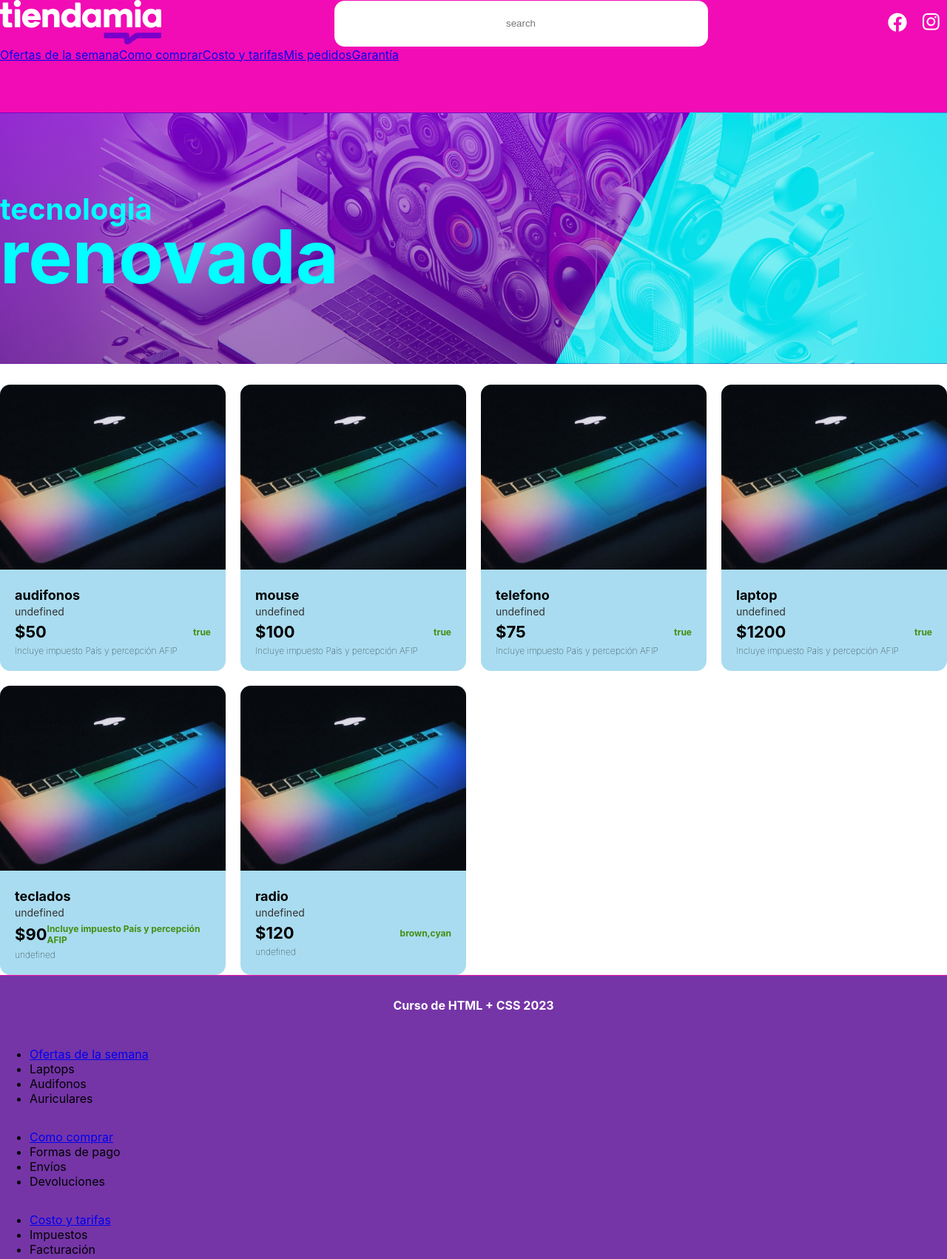
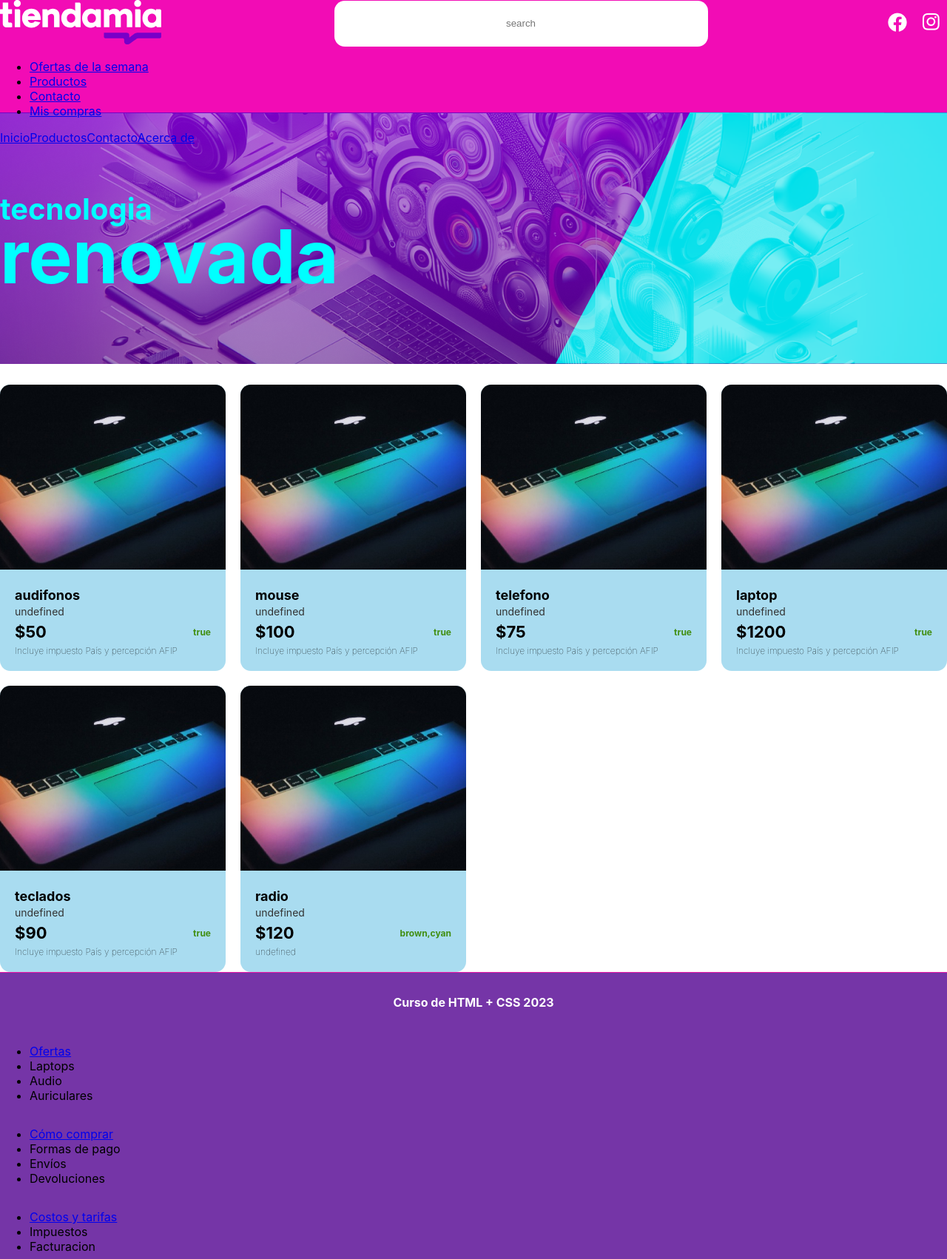
Before and after one commit to FrankBt1/JavaScript, a plain HTML site: page store/index.html in a window 1280 px wide. Shown: the top 1702 px of the page at 74% size. Drawn offline with Linux system fonts and the light colour scheme.

Commit message:
realizando algunos cambios

```diff
--- a/store/index.html
+++ b/store/index.html
@@ -29,8 +29,19 @@
                     </ul>
                    </div>
                </div>
+          </div>
+
+
+
+
+
           <div id="nav">
-
+              <ul>
+                    <li><a href="#">Ofertas de la semana</a></li>
+                    <li><a href="#">Productos</a></li>
+                    <li><a href="#">Contacto </a></li>
+                    <li><a href="#">Mis compras</a></li>
+              </ul>
           </div>
      </header>
 
@@ -191,4 +202,5 @@
       <script src="./scripts/filterProducts.js"></script>
  </body>
 
+
 </html>
--- a/store/scripts/layout.js
+++ b/store/scripts/layout.js
@@ -1,47 +1,38 @@
 const navSelector = document.getElementById("nav");
+const footerSelector = document.getElementById("footer");
 
-const options = [
-  {
-    title: "Ofertas de la semana",
-    linkTo: "./outlet.html",
-    opts: ["Laptops", "Audifonos", "Auriculares"],
-  },
-  {
-    title: "Como comprar",
-    linkTo: "./how.html",
-    opts: ["Formas de pago", "Envíos", "Devoluciones"],
-  },
-  {
-    title: "Costo y tarifas",
-    linkTo: "./taxs.html",
-    opts: ["Impuestos", "Facturación"],
-  },
-  {
-    title: "Mis pedidos",
-    linkTo: "./orders.html",
-    opts: ["Pedir nuevamente", "Lista de deseos"],
-  },
-  { title: "Garantía", linkTo: "./warranty.html", opts: [""] },
+const navOptions = [
+  { title: "Inicio", linkTo: "./index.html", opts: [] },
+  { title: "Productos", linkTo: "./products.html", opts: [] },
+  { title: "Contacto", linkTo: "./contact.html", opts: [] },
+  { title: "Acerca de", linkTo: "./about.html", opts: [] },
 ];
 
 // Crear enlaces para el menú de navegación
-for (let option of options) {
-  let anchor = document.createElement("a");
-  anchor.className = "nav-button";
+for (let option of navOptions) {
+  const anchor = document.createElement("a");
+  anchor.className = "nav-a";
   anchor.textContent = option.title;
   anchor.href = option.linkTo;
   navSelector.appendChild(anchor);
 }
 
+const footerOptions = [
+  { title: "Ofertas", linkTo: "./outlet.html", opts: ["Laptops", "Audio", "Auriculares"] },
+  { title: "Cómo comprar", linkTo: "./how.html", opts: ["Formas de pago", "Envíos", "Devoluciones"] },
+  { title: "Costos y tarifas", linkTo: "./taxs.html", opts: ["Impuestos", "Facturacion"] },
+  { title: "Mis pedidos", linkTo: "./orders.html", opts: ["Pedir nuevamente", "Lista de deseos"] },
+  { title: "Garantía", linkTo: "./warranty.html", opts: [""] },
+];
+
 // Crear elementos para el pie de página
-const footerSelector = document.getElementById("footer");
-for (let option of options) {
+for (let option of footerOptions) {
   const anchor = document.createElement("ul");
   anchor.className = "footer-ul";
 
-  // Crear un elemento li para el título de la opción
   let li = document.createElement("li");
   li.className = "footer-main-item";
+
   let a = document.createElement("a");
   a.className = "footer-a";
   a.textContent = option.title;
@@ -49,17 +40,17 @@ for (let option of options) {
   li.appendChild(a);
   anchor.appendChild(li);
 
-  // Crear elementos li para cada opción en opts
   for (let opt of option.opts) {
     let li = document.createElement("li");
     li.className = "footer-li";
+
     let a = document.createElement("a");
     a.className = "footer-a";
     a.textContent = opt;
+
     li.appendChild(a);
     anchor.appendChild(li);
   }
 
-  // Agregar la lista al pie de página
   footerSelector.appendChild(anchor);
 }
--- /dev/null
+++ b/store/scripts/productDetail.js
@@ -0,0 +1,4 @@
+const query = location.search;
+const params = new URLSearchParams(query);
+const id = params.get('id');
+console.log(id);
--- a/store/scripts/products.js
+++ b/store/scripts/products.js
@@ -35,7 +35,7 @@ const prod1 = new Product(123, "audifonos", 50, 20, ["imagen4.jpg"], true, "logi
 const prod2 = new Product(456, "mouse",  100,  10, ["imagen1.jpg", "imagen2.jpg","iamgen3"], true, "genius", ["white", "black"], "An amazing product", "Incluye impuesto País y percepción AFIP");
 const prod3 = new Product(456, "telefono", 75, 20,["imagen7.jpg", "imagen8.jpg","imagen9.jpg"], true, "nokia", ["blue", "green", "orange"], "A fantastic product", "Incluye impuesto País y percepción AFIP");
 const prod4 = new Product(14356, "laptop", 1200, 12, ["imagen6.png"], true, "samsung", ["orange", "purple"], "A wonderful product", "Incluye impuesto País y percepción AFIP");
-const prod5 = new Product(1598, "teclados", 90, 23, ["imagenes3.jpg", false, "torito", ["pink", "silver"], "A stunning product"], "Incluye impuesto País y percepción AFIP")
+const prod5 = new Product(1598, "teclados", 90, 23, ["imagenes3.jpg"], true, "torito", ["pink", "silver"], "A stunning product", "Incluye impuesto País y percepción AFIP");
 const prod6 = new Product(1898, "radio", 120, 20, ["imagenes5.jpg", false, "avalanch"], ["brown", "cyan"], "A remarkable product", "Incluye impuesto País y percepción AFIP")
 
 
```
Also changed, not shown: store/details.html (+6 -3 lines). Lines whose indentation alone changed are shown as unchanged.
